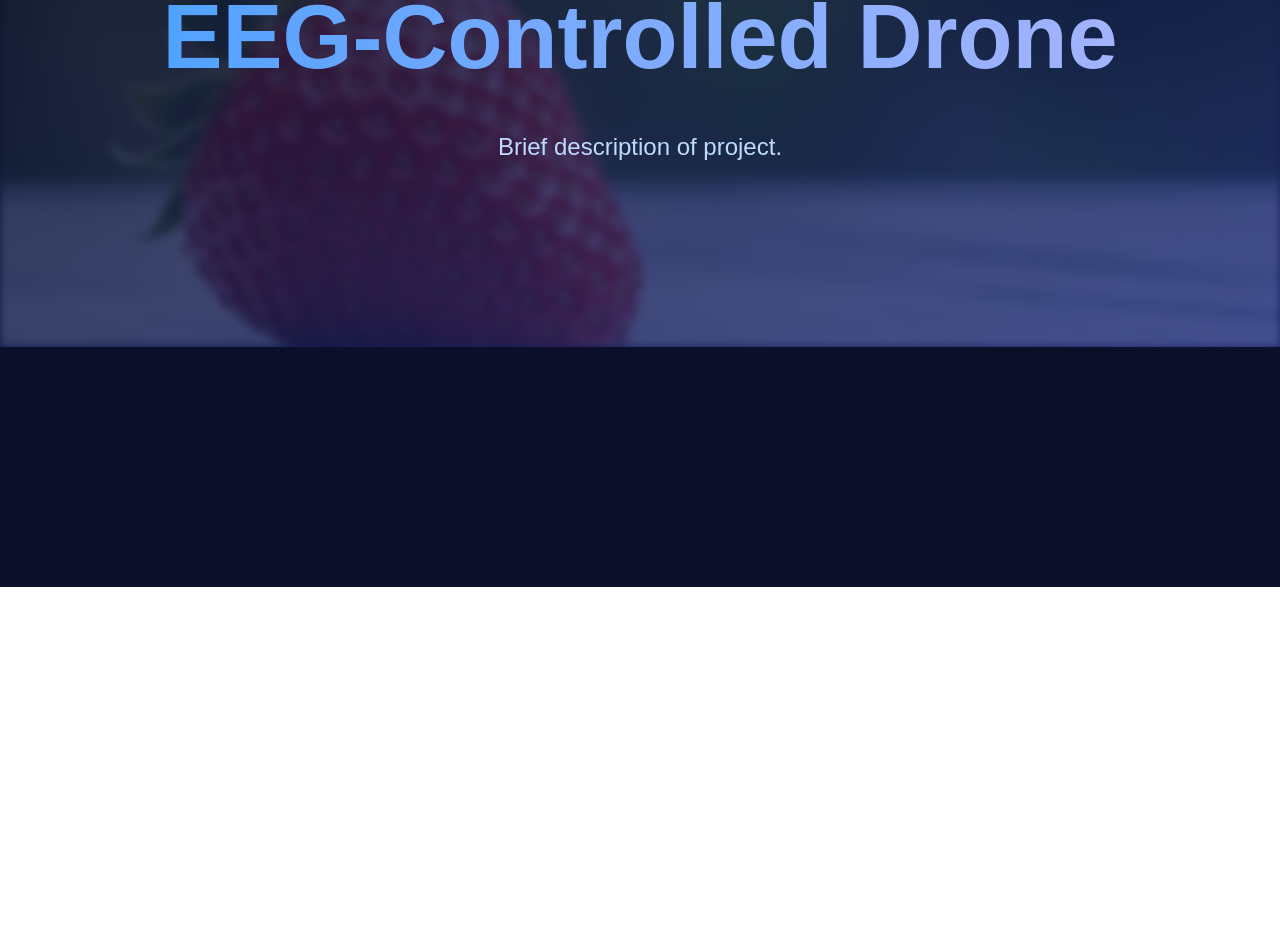
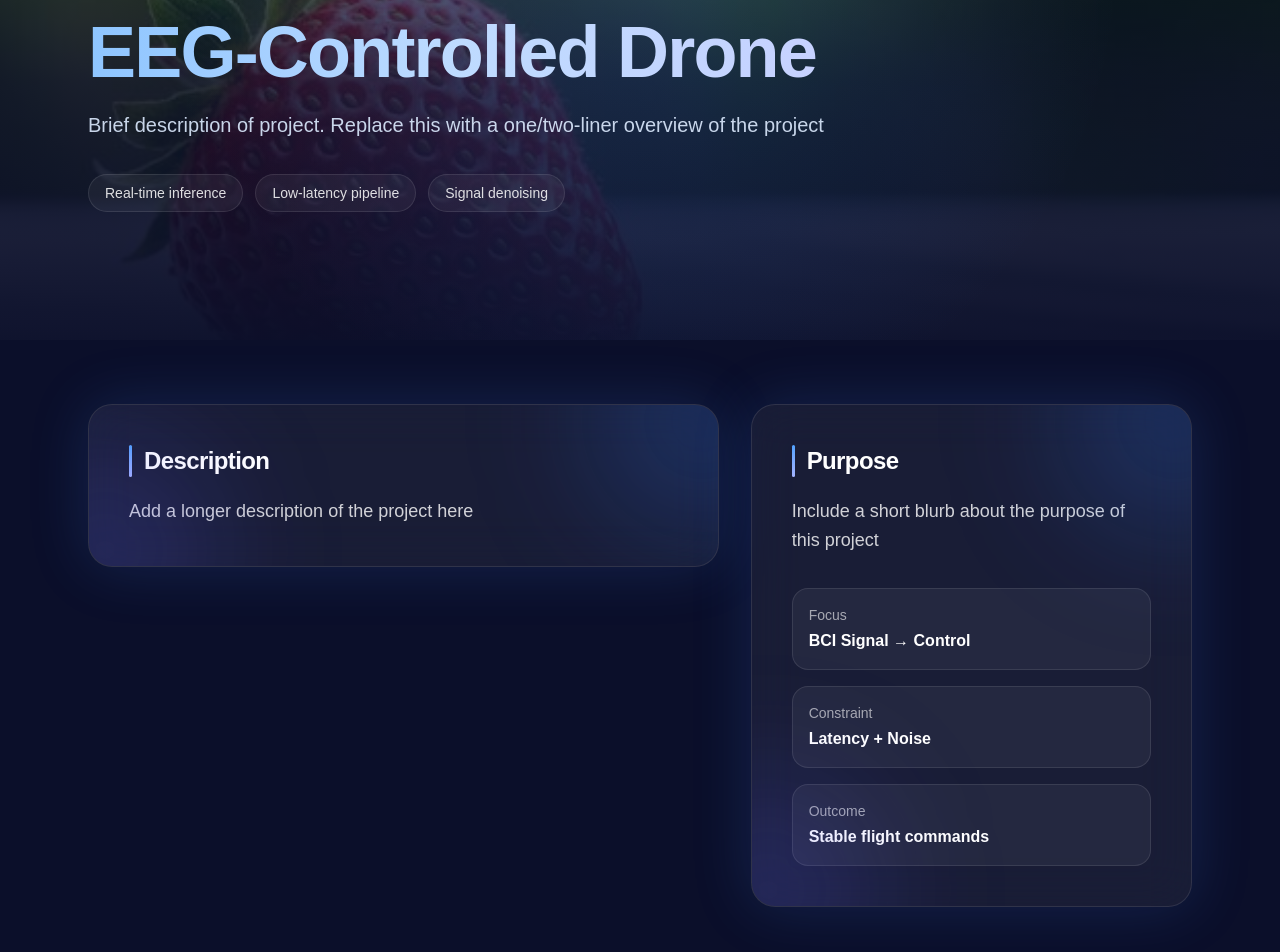
Before and after one commit to NeuroTech-UCSB/NeuroTech-UCSB, a Next.js app: page /projects/project-1 in a window 1280 px wide. Shown: the part 293-1245 px from the top of the page. Before the commit the page ends 880 px from the top, so only its background shows below. Built offline with nearby package versions, Linux system fonts and the light colour scheme.

Commit message:
add descriptions and purpose card

```diff
--- a/app/projects/project-1/page.tsx
+++ b/app/projects/project-1/page.tsx
@@ -1,34 +1,137 @@
 import Image from "next/image";
 import React from "react";
 
+const GlassCard = ({
+  children,
+  className = "",
+}: {
+  children: React.ReactNode;
+  className?: string;
+}) => (
+  <div
+    className={[
+      "relative rounded-3xl border border-white/10 bg-white/[0.06] backdrop-blur-xl",
+      "shadow-[0_0_60px_rgba(59,130,246,0.18)]",
+      "p-6 md:p-10 overflow-hidden",
+      className,
+    ].join(" ")}
+  >
+    <div className="pointer-events-none absolute -top-24 -right-24 h-56 w-56 rounded-full bg-blue-500/20 blur-3xl" />
+    <div className="pointer-events-none absolute -bottom-24 -left-24 h-56 w-56 rounded-full bg-indigo-500/20 blur-3xl" />
+    {children}
+  </div>
+);
+
+const SectionTitle = ({ children }: { children: React.ReactNode }) => (
+  <div className="mb-5 flex items-center gap-3">
+    <span className="h-8 w-[3px] rounded-full bg-gradient-to-b from-blue-400 to-indigo-300" />
+    <h2 className="text-xl md:text-2xl font-semibold tracking-tight">
+      {children}
+    </h2>
+  </div>
+);
+
 export default function NeuroTechProjectPage() {
   return (
-    <div className="min-h-screen bg-[#0B0F2A] text-white font-sans">
-      <div className="absolute inset-0 bg-gradient-to-br from-[#0B0F2A] via-[#121B4D] to-[#1E2A78] opacity-90 -z-10" />
+    <div className="relative min-h-screen bg-[#0B0F2A] text-white font-sans overflow-hidden">
+      {/* Background */}
+      <div className="absolute inset-0 -z-20 bg-[radial-gradient(900px_circle_at_20%_10%,rgba(59,130,246,0.18),transparent_55%),radial-gradient(900px_circle_at_80%_30%,rgba(99,102,241,0.16),transparent_55%),linear-gradient(135deg,#0B0F2A_0%,#121B4D_45%,#1E2A78_100%)]" />
+      <div className="pointer-events-none absolute inset-0 -z-10 opacity-25 [background-image:linear-gradient(to_right,rgba(255,255,255,0.06)_1px,transparent_1px),linear-gradient(to_bottom,rgba(255,255,255,0.06)_1px,transparent_1px)] [background-size:64px_64px]" />
 
       {/* Hero */}
-      <section className="relative h-[70vh] flex items-center justify-center text-center overflow-hidden">
+      <section className="relative isolate overflow-hidden">
+        <div className="relative h-[74vh] min-h-[560px]">
           <Image // placeholder image, replace with more related image
             src="/single-fresh-red-strawberry-on-table-green-background-food-fruit-sweet-macro-juicy-plant-image-photo.jpg"
             alt="hero"
             fill
-          className="object-cover blur-xs"
+            priority
+            className="object-cover scale-[1.03]"
           />
+          <div className="absolute inset-0 bg-gradient-to-b from-[#0B0F2A]/40 via-[#0B0F2A]/85 to-[#0B0F2A]" />
+          <div className="absolute inset-0 bg-[radial-gradient(800px_circle_at_50%_30%,rgba(59,130,246,0.18),transparent_60%)]" />
 
-        <div className="absolute inset-0 bg-gradient-to-br from-[#0B0F2A]/90 via-[#121B4D]/80 to-[#1E2A78]/80" />
+          <div className="relative z-10 flex h-full items-center">
+            <div className="mx-auto w-full max-w-6xl px-6">
+              <div className="max-w-3xl">
+                <div className="inline-flex items-center gap-2 rounded-full border border-white/10 bg-white/5 px-4 py-2 text-sm text-blue-100">
+                  <span className="h-2 w-2 rounded-full bg-blue-400 shadow-[0_0_18px_rgba(96,165,250,0.8)]" />
+                  Neurotech • BCI • Robotics
+                </div>
 
-        <div className="relative z-10 px-6">
-          <h1 className="text-[72px] md:text-[90px] font-bold bg-gradient-to-r from-blue-400 to-indigo-300 bg-clip-text text-transparent">
+                <h1 className="mt-6 text-5xl md:text-7xl font-bold leading-[1.02] tracking-tight">
+                  <span className="bg-gradient-to-r from-blue-300 via-blue-200 to-indigo-200 bg-clip-text text-transparent">
                     EEG-Controlled Drone
+                  </span>
                 </h1>
-          <p className="mt-6 max-w-2xl mx-auto text-[24px] text-blue-200">
-            Brief description of project.
+
+                <p className="mt-5 text-lg md:text-xl leading-relaxed text-blue-100/90">
+                  Brief description of project. Replace this with a
+                  one/two-liner overview of the project
                 </p>
+
+                <div className="mt-8 flex flex-wrap gap-3">
+                  {[
+                    "Real-time inference",
+                    "Low-latency pipeline",
+                    "Signal denoising",
+                  ].map((tag) => (
+                    <span
+                      key={tag}
+                      className="rounded-full border border-white/10 bg-white/5 px-4 py-2 text-sm text-white/85"
+                    >
+                      {tag}
+                    </span>
+                  ))}
+                </div>
+              </div>
+            </div>
+          </div>
+        </div>
+
+        {/* Divider */}
+        <div className="mx-auto -mt-10 max-w-6xl px-6">
+          <div className="h-px w-full bg-gradient-to-r from-transparent via-white/15 to-transparent" />
         </div>
       </section>
 
-      <main className="max-w-6xl mx-auto px-6 space-y-28 pb-32">
-        {/* Main Sections */}
+      <main className="mx-auto max-w-6xl px-6 pb-28 pt-16 space-y-10">
+        <div className="grid grid-cols-1 gap-8 md:grid-cols-12">
+          <div className="md:col-span-7">
+            <GlassCard>
+              <SectionTitle>Description</SectionTitle>
+              <p className="text-white/80 leading-relaxed text-base md:text-lg">
+                Add a longer description of the project here
+              </p>
+            </GlassCard>
+          </div>
+
+          <div className="md:col-span-5">
+            <GlassCard className="h-full">
+              <SectionTitle>Purpose</SectionTitle>
+              <p className="text-white/80 leading-relaxed text-base md:text-lg">
+                Include a short blurb about the purpose of this project
+              </p>
+
+              <div className="mt-8 grid grid-cols-1 gap-4">
+                <div className="rounded-2xl border border-white/10 bg-white/5 p-4">
+                  <div className="text-sm text-white/60">Focus</div>
+                  <div className="mt-1 font-semibold">BCI Signal → Control</div>
+                </div>
+                <div className="rounded-2xl border border-white/10 bg-white/5 p-4">
+                  <div className="text-sm text-white/60">Constraint</div>
+                  <div className="mt-1 font-semibold">Latency + Noise</div>
+                </div>
+                <div className="rounded-2xl border border-white/10 bg-white/5 p-4">
+                  <div className="text-sm text-white/60">Outcome</div>
+                  <div className="mt-1 font-semibold">
+                    Stable flight commands
+                  </div>
+                </div>
+              </div>
+            </GlassCard>
+          </div>
+        </div>
       </main>
     </div>
   );
```
Lines whose indentation alone changed are shown as unchanged.
